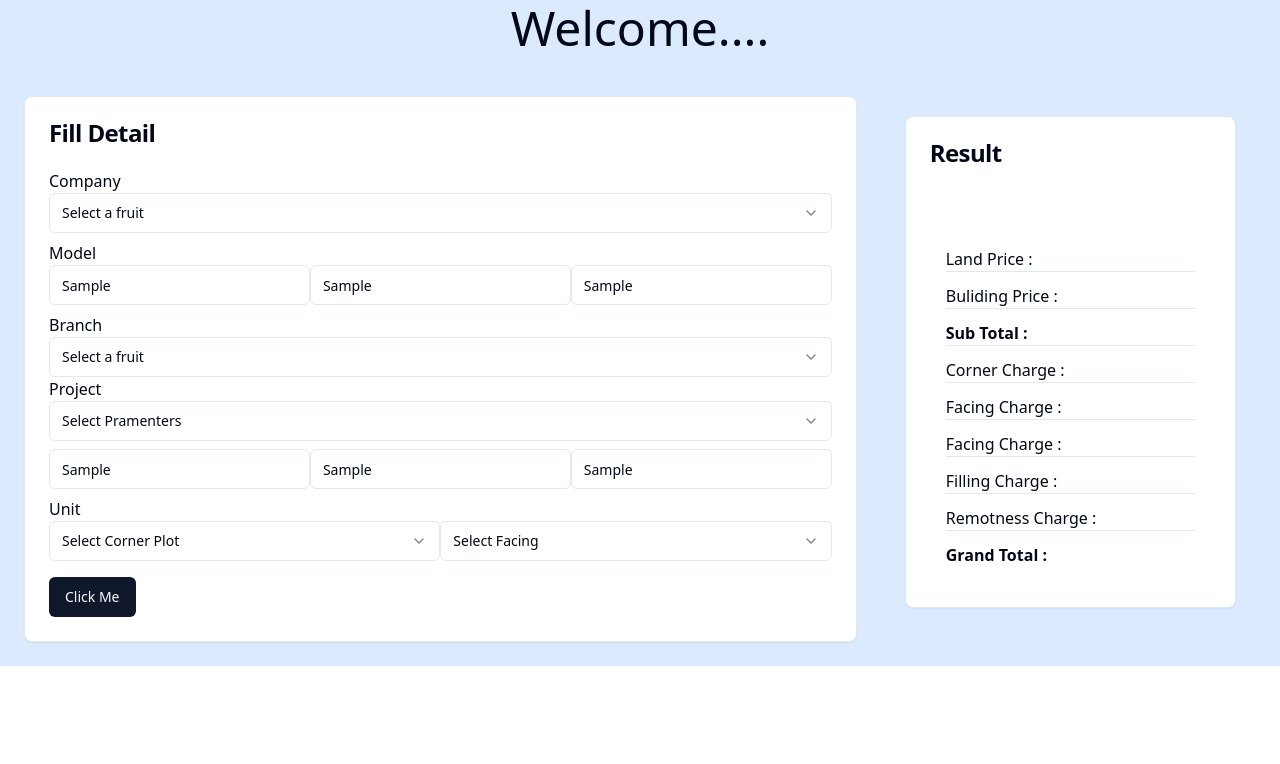
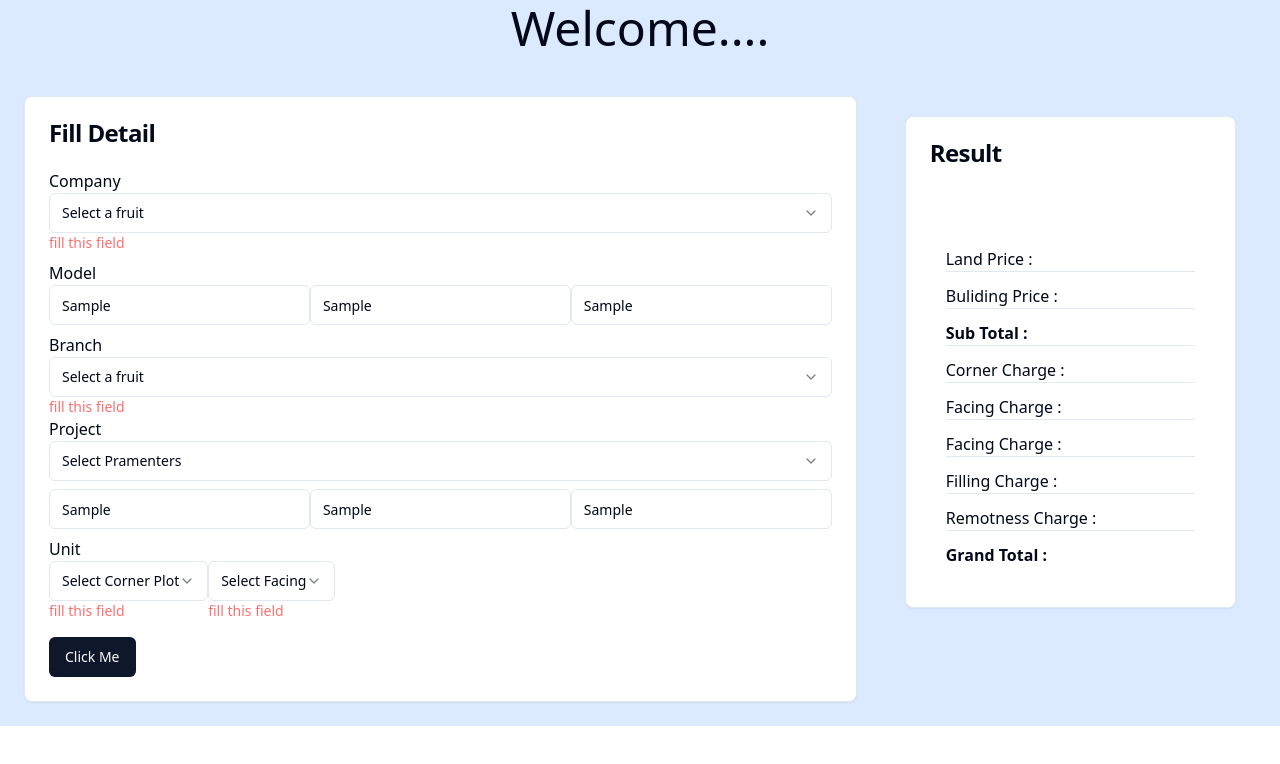
Before and after one commit to Rohittomar01/pricecalculater_01, a React (Vite) app: page / in a window 1280 px wide. Both pictures are taken after typing "Sample", "Sample", "Sample", "Sample", "Sample", "Sample" into the empty fields and a click on the button "Click Me". Shown: the top 764 px of the page. Built offline with nearby package versions, Linux system fonts and the light colour scheme.

Commit message:
added validation in form

```diff
--- a/src/screens/Calculater/Left.tsx
+++ b/src/screens/Calculater/Left.tsx
@@ -37,22 +37,27 @@ export default function Left() {
   const {
     register,
     handleSubmit,
-    watch,
+    // watch,
     setValue,
     formState: { errors },
   } = useForm<Inputs>();
-  const onSubmit: SubmitHandler<Inputs> = (data) => console.log(data);
+  const onSubmit: SubmitHandler<Inputs> = (data) =>
+    console.log(data.selectfacing);
 
-  console.log(watch("company")); // watch input value by passing the name of it
+  // console.log(watch("company")); // watch input value by passing the name of it
 
-  const handleSelectChange = (selectedValue:String) => {
-    setValue('company', selectedValue);
-    setValue('branch', selectedValue);
-    setValue('cornerplot', selectedValue);
-    setValue('selectfacing', selectedValue);
-
+  const handleSelectCompany = (selectedValue: String) => {
+    setValue("company", selectedValue);
   };
-
+  const handleSelectBranch = (selectedValue: String) => {
+    setValue("branch", selectedValue);
+  };
+  const handleSelectCorner = (selectedValue: String) => {
+    setValue("cornerplot", selectedValue);
+  };
+  const handleSelectFacing = (selectedValue: String) => {
+    setValue("selectfacing", selectedValue);
+  };
   return (
     <div>
       <div>
@@ -67,11 +72,14 @@ export default function Left() {
                 {/* for company */}
                 <div>
                   <label>Company</label>
-                  <Select onValueChange={handleSelectChange} >
-                    <SelectTrigger {...register("company")} className="w-full">
-                      <SelectValue  placeholder="Select a fruit" />
+                  <Select
+                    onValueChange={handleSelectCompany}
+                    {...register("company", { required: true })}
+                  >
+                    <SelectTrigger className="w-full">
+                      <SelectValue placeholder="Select a fruit" />
                     </SelectTrigger>
-                    <SelectContent >
+                    <SelectContent>
                       <SelectGroup>
                         <SelectLabel>Company</SelectLabel>
                         <SelectItem value="apple">Apple</SelectItem>
@@ -82,37 +90,66 @@ export default function Left() {
                       </SelectGroup>
                     </SelectContent>
                   </Select>
+                  {errors.company && (
+                    <p className="text-red-400 text-sm" role="alert">
+                      {"fill this field"}
+                    </p>
+                  )}
                 </div>
                 {/* for model  */}
                 <div className="mt-2">
                   <label>Model</label>
                   <div className="flex">
+                    <div className="w-full">
                       <Input
                         type="text"
-                      {...register("TLand")}
+                        {...register("TLand", { required: true })}
                         placeholder="Total land Area"
                       />
+                      {errors.TLand && (
+                        <p className="text-red-400 text-sm" role="alert">
+                          {"fill this field"}
+                        </p>
+                      )}
+                    </div>
+                    <div className="w-full">
                       <Input
                         type="text"
-                      {...register("TBulit")}
+                        {...register("TBulit", { required: true })}
                         placeholder="Total Bulit Up Area"
                       />
+                      {errors.TBulit && (
+                        <p className="text-red-400 text-sm" role="alert">
+                          {"fill this field"}
+                        </p>
+                      )}
+                    </div>
+                    <div className="w-full">
                       <Input
                         type="text"
-                      {...register("NFloor")}
+                        {...register("NFloor", { required: true })}
                         placeholder="No's Of Floor"
                       />
+                      {errors.NFloor && (
+                        <p className="text-red-400 text-sm" role="alert">
+                          {"fill this field"}
+                        </p>
+                      )}
+                    </div>
                   </div>
                 </div>
                 {/* for Branch */}
                 <div className="mt-2">
                   <label>Branch</label>
-                  <Select onValueChange={handleSelectChange}>
+                  <Select
+                    onValueChange={handleSelectBranch}
+                    {...register("branch", { required: true })}
+                  >
                     <SelectTrigger className="w-full">
                       <SelectValue placeholder="Select a fruit" />
                     </SelectTrigger>
                     <SelectContent>
-                      <SelectGroup {...register("branch")}>
+                      <SelectGroup>
                         <SelectLabel>Branch</SelectLabel>
                         <SelectItem value="apple">Remotness factor</SelectItem>
                         <SelectItem value="banana">
@@ -124,7 +161,13 @@ export default function Left() {
                       </SelectGroup>
                     </SelectContent>
                   </Select>
+                  {errors.branch && (
+                    <p className="text-red-400 text-sm" role="alert">
+                      {"fill this field"}
+                    </p>
+                  )}
                 </div>
+
                 {/* for project */}
                 <div>
                   <label>Project</label>
@@ -139,7 +182,7 @@ export default function Left() {
                         <div className="flex items-center space-x-2 mt-2">
                           <Checkbox
                             id="terms"
-                            {...register("LVSF")}
+                            {...register("LVSF", { required: true })}
                             value={2}
                           />
                           <label
@@ -153,7 +196,7 @@ export default function Left() {
                         <div className="flex items-center space-x-2 mt-2">
                           <Checkbox
                             id="terms"
-                            {...register("devcharge")}
+                            {...register("devcharge", { required: true })}
                             value={200}
                           />
                           <label
@@ -167,7 +210,7 @@ export default function Left() {
                         <div className="flex items-center space-x-2 mt-2">
                           <Checkbox
                             id="terms"
-                            {...register("legcharge")}
+                            {...register("legcharge", { required: true })}
                             value={200}
                           />
                           <label
@@ -181,7 +224,7 @@ export default function Left() {
                         <div className="flex items-center space-x-2 mt-2">
                           <Checkbox
                             id="terms"
-                            {...register("NSLR")}
+                            {...register("NSLR", { required: true })}
                             value={400}
                           />
                           <label
@@ -195,7 +238,7 @@ export default function Left() {
                         <div className="flex items-center space-x-2 mt-2">
                           <Checkbox
                             id="terms"
-                            {...register("facing_f")}
+                            {...register("facing_f", { required: true })}
                             value={200}
                           />
                           <label
@@ -209,7 +252,7 @@ export default function Left() {
                         <div className="flex items-center space-x-2 mt-2">
                           <Checkbox
                             id="terms"
-                            {...register("corner_f")}
+                            {...register("corner_f", { required: true })}
                             value={100}
                           />
                           <label
@@ -223,7 +266,7 @@ export default function Left() {
                         <div className="flex items-center space-x-2 mt-2">
                           <Checkbox
                             id="terms"
-                            {...register("project_m")}
+                            {...register("project_m", { required: true })}
                             value={400}
                           />
                           <label
@@ -239,21 +282,42 @@ export default function Left() {
                   <div className="mt-2">
                     <label></label>
                     <div className="flex">
+                      <div className="w-full">
                         <Input
                           type="text"
-                        {...register("CLRAPMV")}
+                          {...register("CLRAPMV", { required: true })}
                           placeholder="Current Land rate As per...."
                         />
+                        {errors.CLRAPMV && (
+                          <p className="text-red-400 text-sm" role="alert">
+                            {"fill this field"}
+                          </p>
+                        )}
+                      </div>
+                      <div className="w-full">
                         <Input
                           type="text"
-                        {...register("adjustmentfactor")}
+                          {...register("adjustmentfactor", { required: true })}
                           placeholder="Adjustment Factor"
                         />
+                        {errors.adjustmentfactor && (
+                          <p className="text-red-400 text-sm" role="alert">
+                            {"fill this field"}
+                          </p>
+                        )}
+                      </div>
+                      <div className="w-full">
                         <Input
                           type="text"
-                        {...register("fillingfactor")}
+                          {...register("fillingfactor", { required: true })}
                           placeholder="Filling Factor"
                         />
+                        {errors.fillingfactor && (
+                          <p className="text-red-400 text-sm" role="alert">
+                            {"fill this field"}
+                          </p>
+                        )}
+                      </div>
                     </div>
                   </div>
                 </div>
@@ -261,26 +325,40 @@ export default function Left() {
                 <div className="mt-2">
                   <label>Unit</label>
                   <div className="flex">
-                    <Select onValueChange={handleSelectChange}>
+                    <div>
+                      <Select
+                        onValueChange={handleSelectCorner}
+                        {...register("cornerplot", { required: true })}
+                      >
                         <SelectTrigger className="w-full">
                           <SelectValue placeholder="Select Corner Plot" />
                         </SelectTrigger>
                         <SelectContent>
-                        <SelectGroup {...register("cornerplot")}>
-                          <SelectLabel>Unit</SelectLabel>
+                          <SelectGroup>
+                            <SelectLabel>Select Corner Plot</SelectLabel>
                             <SelectItem value={"yes"}>Yes</SelectItem>
                             <SelectItem value={"No"}>No</SelectItem>
                           </SelectGroup>
                         </SelectContent>
                       </Select>
+                      {errors.cornerplot && (
+                        <p className="text-red-400 text-sm" role="alert">
+                          {"fill this field"}
+                        </p>
+                      )}
+                    </div>
+
                     {/* for Facing */}
-
-                    <Select onValueChange={handleSelectChange}>
+                    <div>
+                      <Select
+                        onValueChange={handleSelectFacing}
+                        {...register("selectfacing", { required: true })}
+                      >
                         <SelectTrigger className="w-full">
                           <SelectValue placeholder="Select Facing" />
                         </SelectTrigger>
                         <SelectContent>
-                        <SelectGroup {...register("selectfacing")}>
+                          <SelectGroup>
                             <SelectLabel>Facing</SelectLabel>
                             <SelectItem value="east">East</SelectItem>
                             <SelectItem value="west">West</SelectItem>
@@ -289,6 +367,12 @@ export default function Left() {
                           </SelectGroup>
                         </SelectContent>
                       </Select>
+                      {errors.selectfacing && (
+                        <p className="text-red-400 text-sm" role="alert">
+                          {"fill this field"}
+                        </p>
+                      )}
+                    </div>
                   </div>
                 </div>
                 <Button className="mt-4" type="submit">
```
Lines whose indentation alone changed are shown as unchanged.
